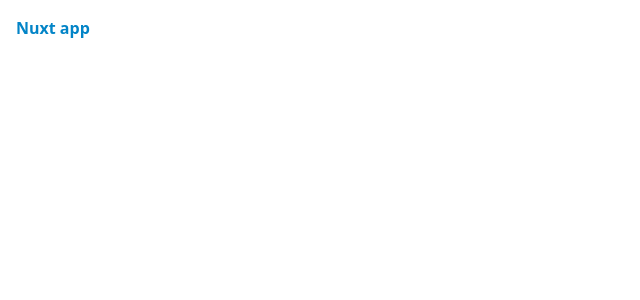
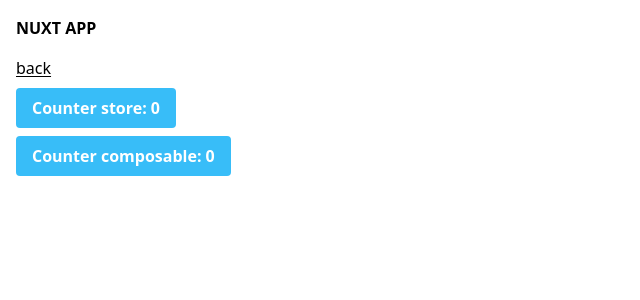
Before and after one commit to divasilevski/nuxt-starter, a Nuxt app: page /counters in a window 1280 px wide. Shown: the top 300 px of the page, without its empty margins (0-640 px from the left). Built offline with nearby package versions, Linux system fonts and the light colour scheme.

Commit message:
Add router and counters examples

```diff
--- a/app.vue
+++ b/app.vue
@@ -1,6 +1,10 @@
 <template>
-  <div class="app">Nuxt app</div>
-  <Icon name="home" />
+  <header>
+    <Icon name="home" />
+    <div class="index-page__title">Nuxt app</div>
+  </header>
+
+  <NuxtPage />
 </template>
 
 <script lang="ts" setup>
@@ -11,7 +15,19 @@ useHead({
 </script>
 
 <style lang="postcss">
-.app {
-  @apply p-4 text-primary font-bold;
+/* postcss + tailwind */
+body {
+  @apply container px-4;
+
+  header {
+    @apply flex gap-1 py-4 font-bold uppercase;
+  }
+}
+
+/* css */
+a {
+  width: fit-content;
+  text-decoration: underline;
+  text-underline-offset: 2px;
 }
 </style>
--- a/components/TestButton.vue
+++ b/components/Button.vue
@@ -1,5 +1,7 @@
 <template>
-  <button @click="clickHandler">Nuxt app test</button>
+  <button type="button" @click="clickHandler">
+    <slot />
+  </button>
 </template>
 
 <script lang="ts" setup>
@@ -11,3 +13,9 @@ const clickHandler = () => {
   isClicked.value = true
 }
 </script>
+
+<style lang="postcss" scoped>
+button {
+  @apply bg-sky-400 hover:bg-sky-500 text-white font-bold py-2 px-4 rounded;
+}
+</style>
--- /dev/null
+++ b/components/Counter/Composable.vue
@@ -0,0 +1,9 @@
+<template>
+  <div>
+    <Button @click="increase">Counter composable: {{ counter }}</Button>
+  </div>
+</template>
+
+<script lang="ts" setup>
+const { counter, increase } = useCounter()
+</script>
--- /dev/null
+++ b/components/Counter/Store.vue
@@ -0,0 +1,9 @@
+<template>
+  <div>
+    <Button @click="store.increase">Counter store: {{ store.counter }}</Button>
+  </div>
+</template>
+
+<script lang="ts" setup>
+const store = useCounterStore()
+</script>
--- a/composables/useCounter.ts
+++ b/composables/useCounter.ts
@@ -5,8 +5,5 @@ export default function (initValue = 0) {
     counter.value++
   }
 
-  return {
-    counter,
-    increase,
-  }
+  return { counter, increase }
 }
--- /dev/null
+++ b/pages/counters.vue
@@ -0,0 +1,7 @@
+<template>
+  <div class="flex flex-col gap-2">
+    <NuxtLink to="/">back</NuxtLink>
+    <CounterStore />
+    <CounterComposable />
+  </div>
+</template>
--- /dev/null
+++ b/pages/index.vue
@@ -0,0 +1,3 @@
+<template>
+  <NuxtLink to="/counters">Counters</NuxtLink>
+</template>
```
Also changed, not shown: 1 other file (tests, documents, lock files or other folders).
